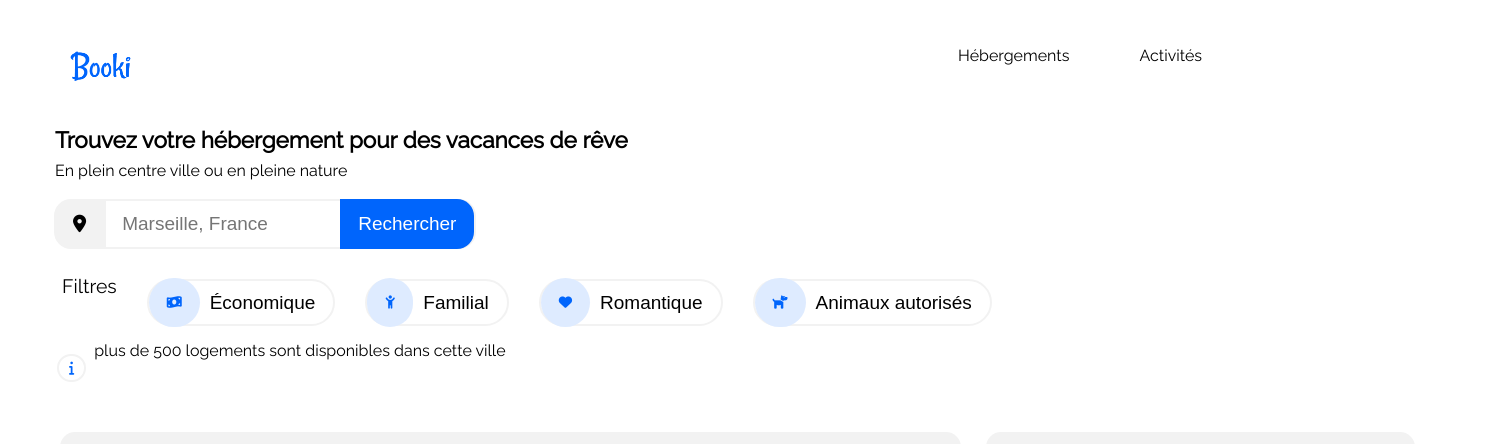
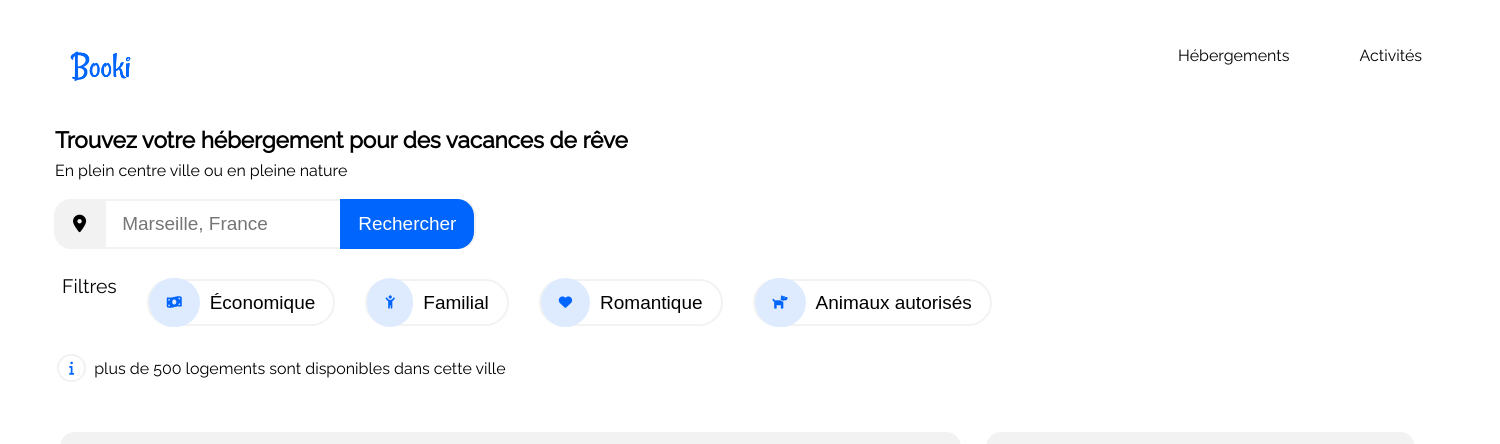
Before and after one commit to lukeBR06-dev/P2-OCR, a plain HTML site: page index.html in a window 1280 px wide. Shown: the top 444 px of the page, 1500 px wide, since content can reach past the window. Drawn offline with Linux system fonts and the light colour scheme.

Commit message:
fin du desktop larg

```diff
--- a/assets/styles/styles.css
+++ b/assets/styles/styles.css
@@ -2,6 +2,11 @@
 body{
   margin: 0 0 0 60px;
   font-family: 'Raleway', sans-serif;
+}
+
+.container {
+  width: 1440px;
+  margin: 0 auto;
 }
 
 header {
@@ -137,7 +142,13 @@ nav a:focus {
   margin-top: 15px;
   margin-left: 8px;
   font-size: 16px;
+  align-items: center;
 }
+
+.sub-filtres-text {
+  margin-top: 14px;
+}
+
  .sub-filtres i {
   color: #0065FC;
   font-size: 14px;
--- a/index.html
+++ b/index.html
@@ -29,6 +29,7 @@
     <title>Booki</title>
 </head>
 <body>
+    <div class="container">
         <header>
             <img src="/assets/images/logo/Booki.png" alt="logo Booki">
             <nav>
@@ -75,7 +76,7 @@
         </div>
         <div class="sub-filtres">
             <i class="fa-solid fa-info"></i>
-        <p>plus de 500 logements sont disponibles dans cette ville</p>
+            <p class="sub-filtres-text">plus de 500 logements sont disponibles dans cette ville</p>
         </div>
         <div class="héb-groupe">
             <div class="Héb-Mar">
@@ -276,7 +277,7 @@
                     <li><a href="#">Nous contacter</a></li>
                 </ul>
             </div>
-
         </footer>
+    </div>
 </body>
 </html>
```
Lines whose indentation alone changed are shown as unchanged.
